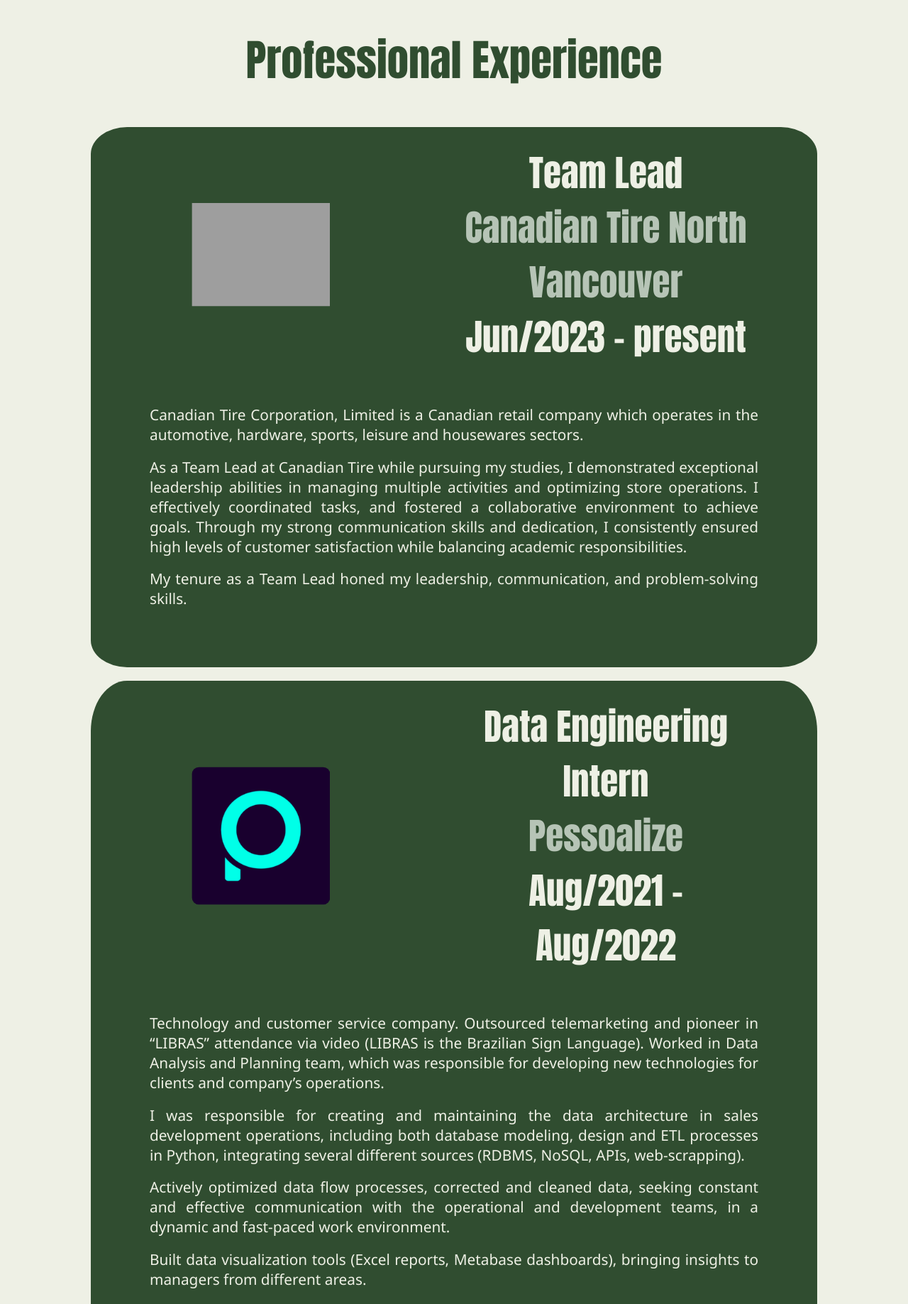
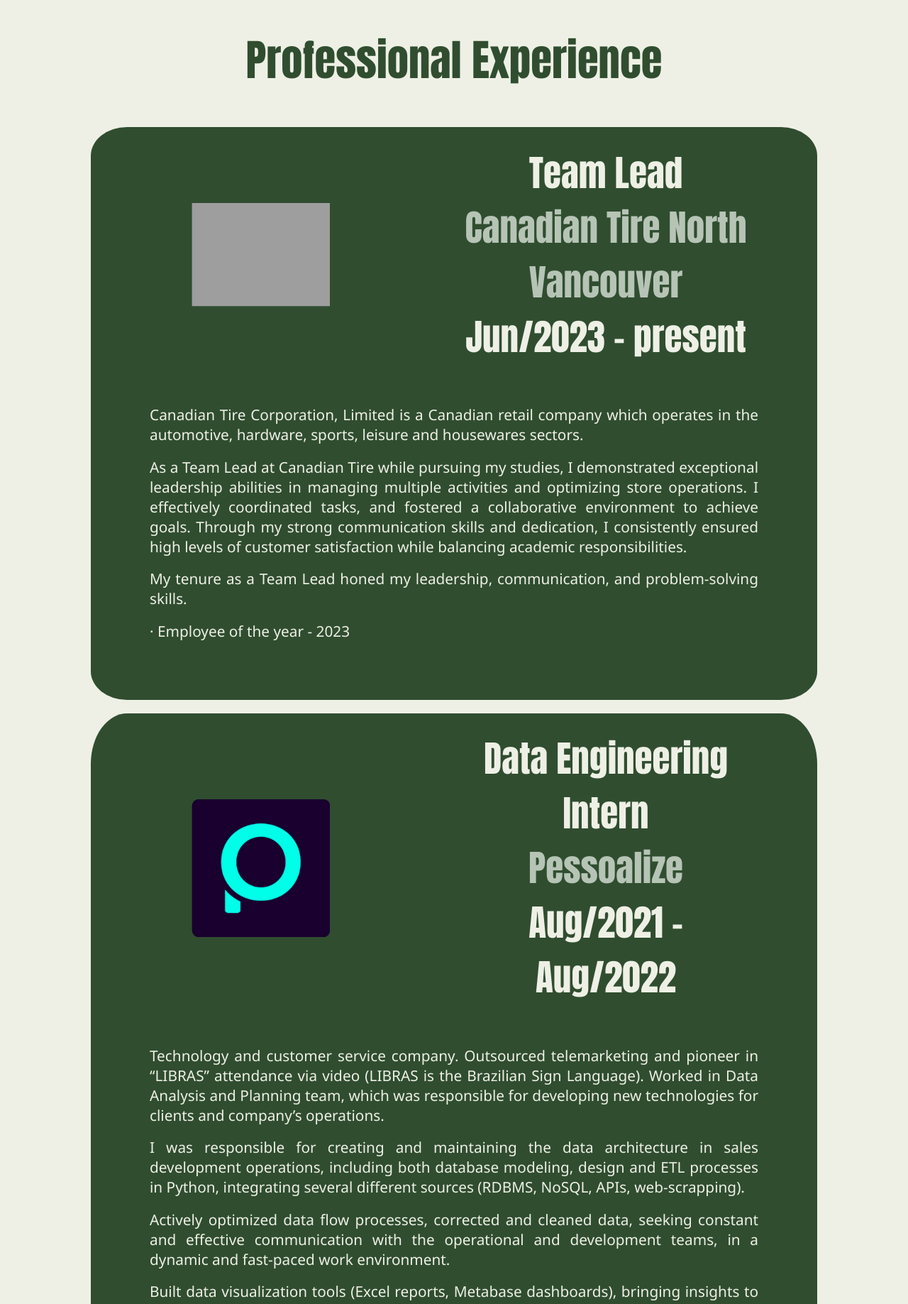
Before and after one commit to andrehaffner/flask_andrehaffner, a Python web app: template templates/professional.html in a window 1280 px wide. Shown: the part 80-1917 px from the top of the page at 71% size. Run offline with Jinja, Linux system fonts and the light colour scheme; the template is opened without the code that fills it, so the values that code supplies are empty; some libraries are stand-ins or nearby versions; grey boxes are pictures that could not be loaded.

Commit message:
fixed text from canadian tire

```diff
--- a/templates/professional.html
+++ b/templates/professional.html
@@ -34,6 +34,7 @@
                     <p class="description">
                         My tenure as a Team Lead honed my leadership, communication, and problem-solving skills.
                     </p>
+                    <p class="description">· Employee of the year - 2023</p>
             </blockquote>
         </section>
         <section class="experience" id="pessoalize">
@@ -113,10 +114,11 @@
                     Through my strong communication skills and dedication, I consistently ensured high levels of
                     customer satisfaction while balancing academic responsibilities.
                 </p>
-                <p class="description">· Employee of the year - 2023</p>
+
                 <p class="description">
                     My tenure as a Team Lead honed my leadership, communication, and problem-solving skills.
                 </p>
+                <p class="description">· Employee of the year - 2023</p>
             </blockquote>
         </section>
         <section class="experience_mob">
```
